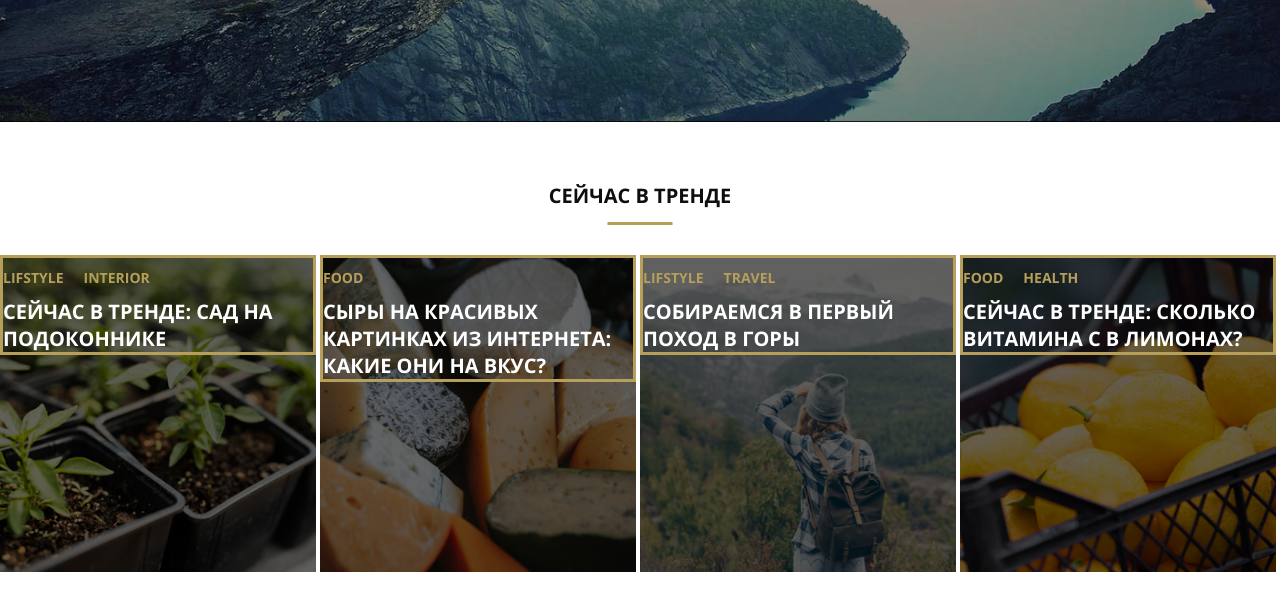
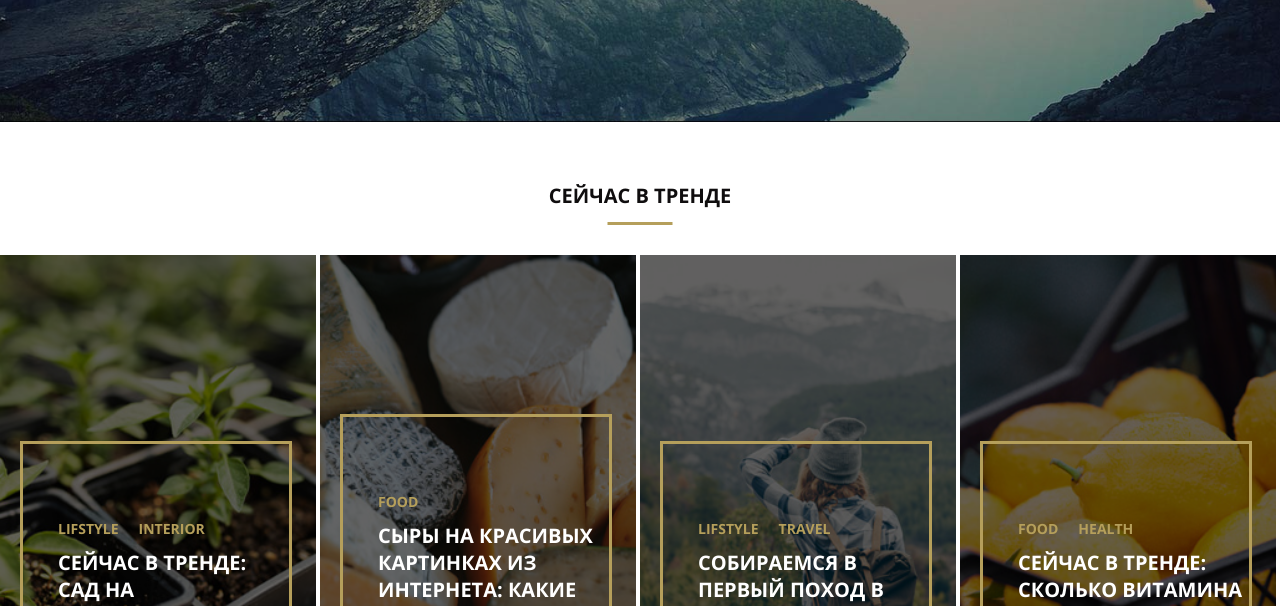
Before and after one commit to SrSudakovKirill/mq-diplom, a plain HTML site: page index.html in a window 1280 px wide. Shown: the part 346-952 px from the top of the page. Drawn offline with Linux system fonts and the light colour scheme; files whose address does not match are found by name.

Commit message:
Add files via upload

```diff
--- a/css/style.css
+++ b/css/style.css
@@ -51,11 +51,23 @@
 .trends {
   width: 100%;
   display: flex;
-  align-items: flex-end;
-  }
+
+}
 
   .trends_post {
     width: calc(25% - 4px);
+    display: flex;
+    align-items: flex-end;
+    background-image: url(../images/trend1.jpg);
+    background-repeat: no-repeat;
+    background-size: cover;
+    background-position: center center;
+    z-index: 0;
+    position: relative;
+    padding-bottom: 17px;
+    padding-left: 20px;
+    padding-right: 24px;
+    padding-top: 159px;
   }
   .trends_post:nth-child(1n+2) {
     margin-left: 4px;
@@ -94,51 +106,22 @@
 
 .trends_post_text {
   border: 3px solid #b59f5b;
+  padding-left: 35px;
+  padding-bottom: 38px;
+  padding-top: 65px;
+}
 
-}
-.backimage_1 {
-  background-image: url(../images/trend1.jpg);
-  background-repeat: no-repeat;
-  background-size: cover;
-  background-position: center center;
-  z-index: 0;
-  height: 317px;
-  position: relative;
-}
+
 .backimage_2 {
   background-image: url(../images/trend2.jpg);
-  background-repeat: no-repeat;
-  background-size: cover;
-  background-position: center center;
-  z-index: 0;
-  position: relative;
-  height: 317px;
-  position: relative;
-}
+  }
 .backimage_3 {
   background-image: url(../images/trend3.jpg);
-  background-repeat: no-repeat;
-  background-size: cover;
-  background-position: center center;
-  z-index: 0;
-  position: relative;
-  height: 317px;
-  position: relative;
 }
 .backimage_4 {
   background-image: url(../images/trend4.jpg);
-  background-repeat: no-repeat;
-  background-size: cover;
-  background-position: center center;
-  z-index: 0;
-  position: relative;
-  height: 317px;
-  position: relative;
 }
-.backimage_1::after,
-.backimage_2::after,
-.backimage_3::after,
-.backimage_4::after {
+.trends_post_text::after {
   content: "";
   position: absolute;
   top: 0;
@@ -149,6 +132,8 @@
   opacity: 0.6;
   z-index: -1;
 }
+
+
 header .color_white {
   color: #ffffff;
 }
```
Also changed, not shown: index.html (+1 -1 lines).
